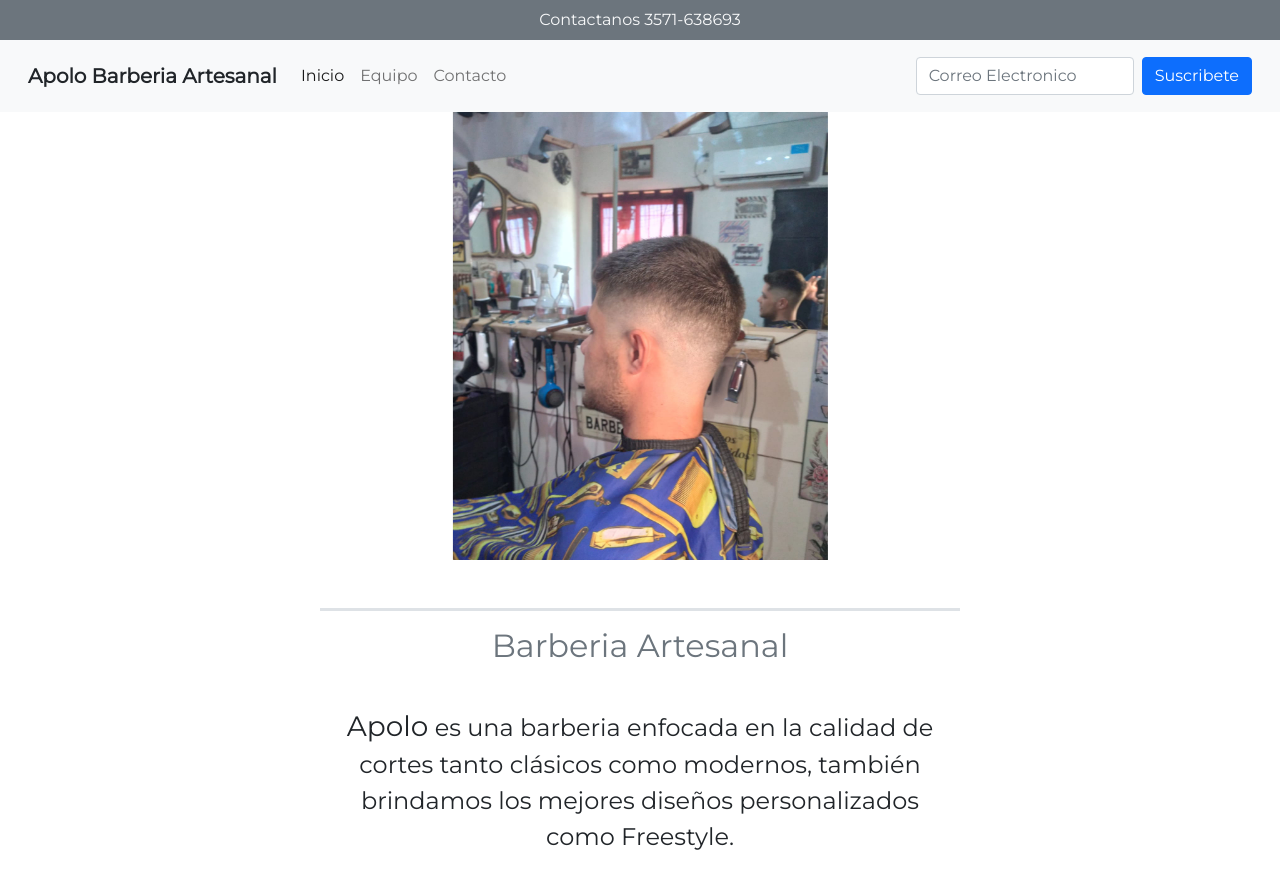
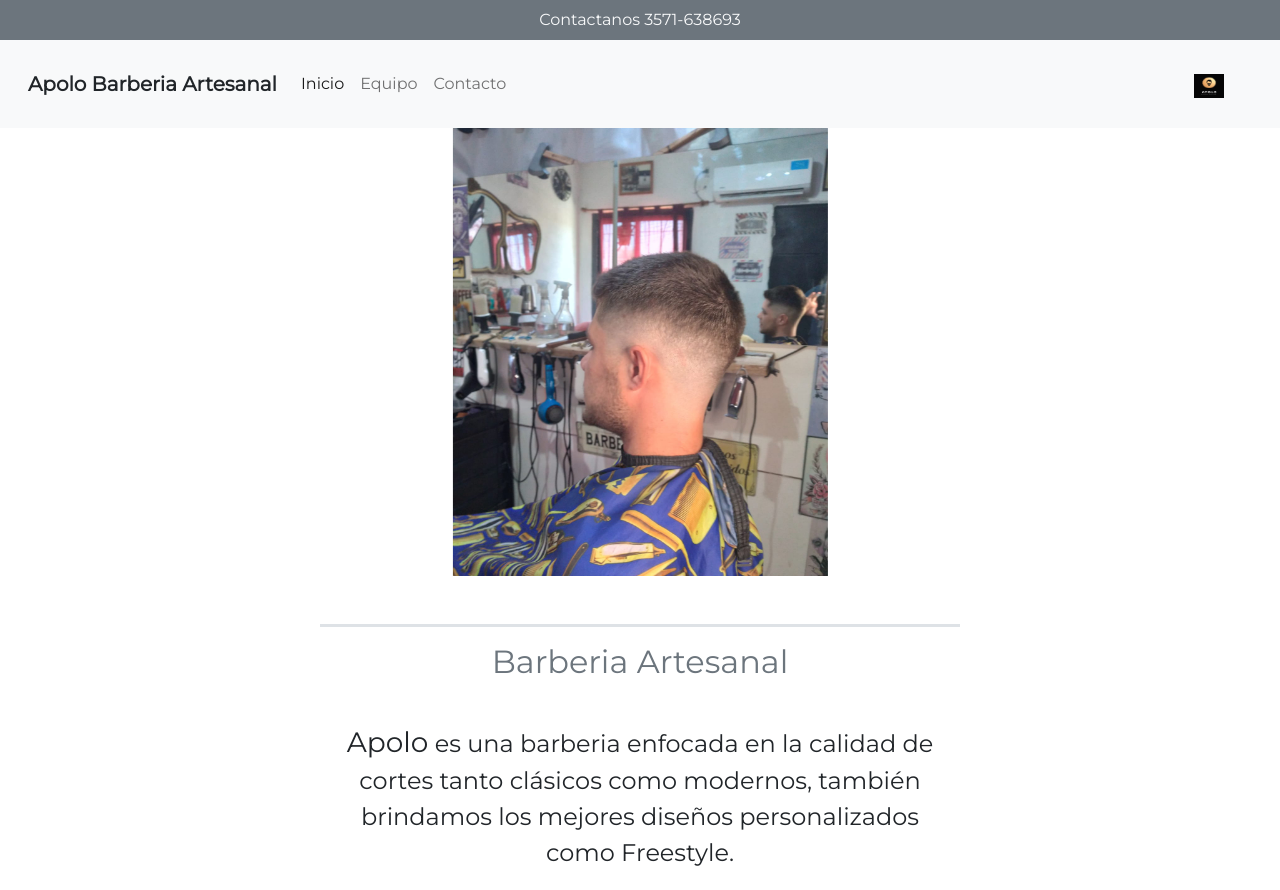
Before and after one commit to BraianTroncoso/Barberia-Apolo-Web, a plain HTML site: page index.html in a window 1280 px wide. Shown: the top 890 px of the page. Drawn offline with nearby package versions, Linux system fonts and the light colour scheme.

Commit message:
[UPDATE]Modificacion de NavBar

```diff
--- a/index.html
+++ b/index.html
@@ -42,10 +42,13 @@
         </li>
 
           </ul>
-      <form class="d-flex">
-        <input class="form-control me-2" type="email" placeholder="Correo Electronico" aria-label="email">
-        <button class="btn btn-primary btn-primary-outline-success" type="button">Suscribete</button>
-      </form>
+          <nav class="navbar navbar-light bg-light">
+            <div class="container">
+              <a class="navbar-brand" href="#">
+                <img src="./img/logo.jpg" alt="" width="30" height="24">
+              </a>
+            </div>
+          </nav>
     </div>
   </div>
 </nav>
```
Also changed, not shown: css/main.css (+6 -2 lines), img/logo.jpg (added).
